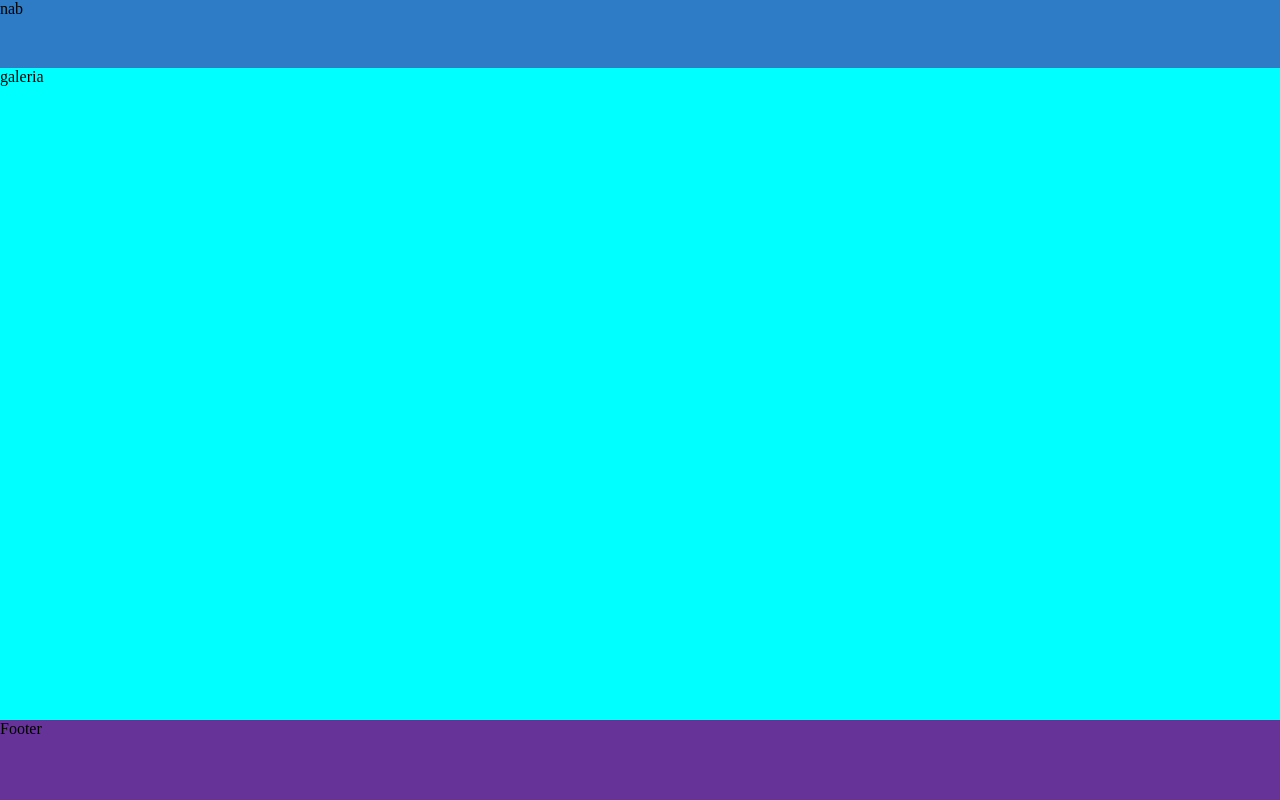
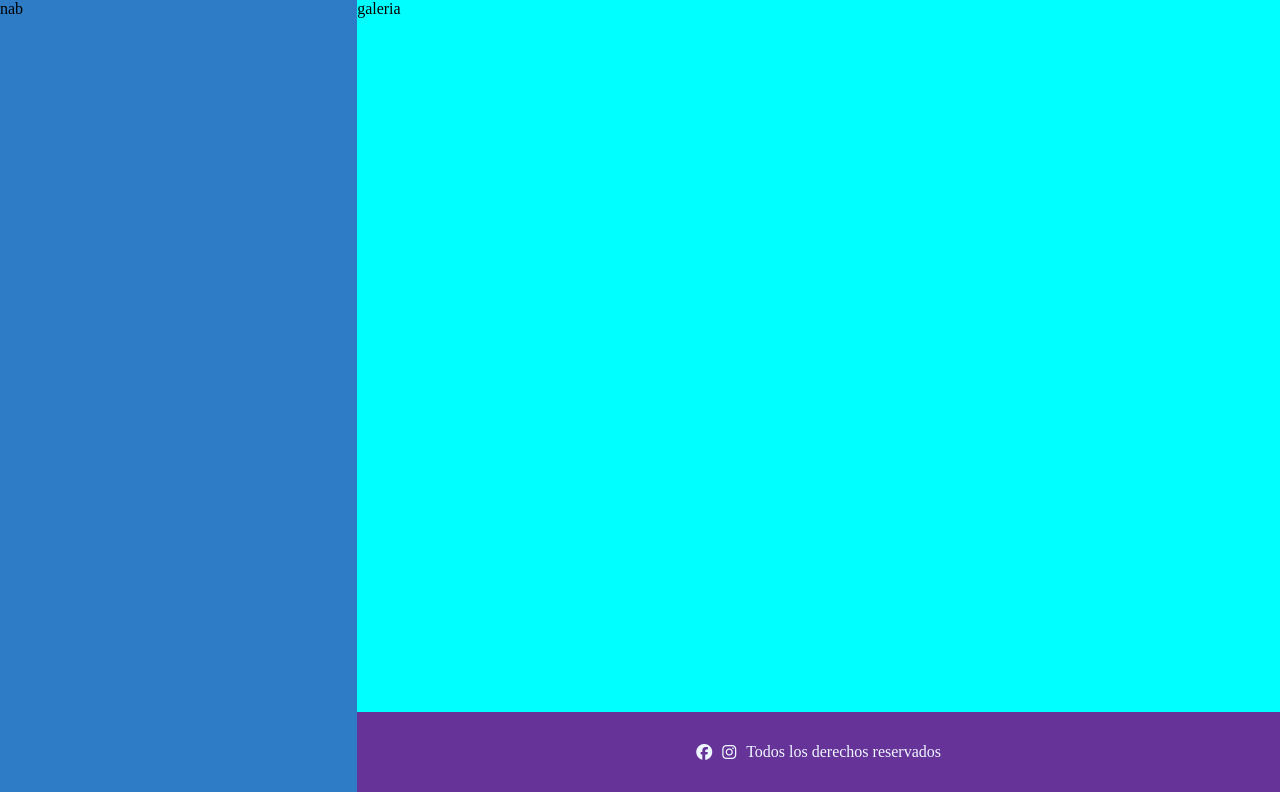
Before and after one commit to AlejandroPerezGarcia/animacion, a plain HTML site: page index.html in a window 1280 px wide. Drawn offline with Linux system fonts and the light colour scheme.

Commit message:
footer listo

```diff
--- a/assets/css/style.css
+++ b/assets/css/style.css
@@ -17,19 +17,35 @@ nav {
   background-color: #2d7cc5;
 }
 
-section{
-    grid-area: section;
-    background-color: aqua;
+section {
+  grid-area: section;
+  background-color: aqua;
 }
 
-footer{
-    grid-area: footer;
-    background-color: rebeccapurple;
+footer {
+  grid-area: footer;
+  background-color: rebeccapurple;
+  display: flex;
+  color: aliceblue;
+  align-items: center;
+  justify-content: center;
+}
+
+footer > i {
+    padding: 5px;
+}
+footer > p {
+    padding: 5px;
 }
 
 /* Large devices (desktops, 992px and up) */
-@media (min-width: 768px) {  }
-
-
-/* X-Large devices (large desktops, 1200px and up) */
-@media (min-width: 1200px) {  }
+@media (min-width: 768px) {
+  body {
+    display: grid;
+    grid-template-rows: 50px calc(100vh - 138px) 80px;
+    grid-template-areas:
+      "nav section section"
+      "nav section section"
+      "nav footer footer";
+  }
+}
--- a/index.html
+++ b/index.html
@@ -1,14 +1,25 @@
 <!DOCTYPE html>
 <html lang="es">
-<head>
-    <meta charset="UTF-8">
-    <meta name="viewport" content="width=device-width, initial-scale=1.0">
-    <link rel="stylesheet" href="./assets/css/style.css">
+  <head>
+    <meta charset="UTF-8" />
+    <meta name="viewport" content="width=device-width, initial-scale=1.0" />
+    <link rel="stylesheet" href="./assets/css/style.css" />
+    <link
+      rel="stylesheet"
+      href="https://cdnjs.cloudflare.com/ajax/libs/font-awesome/6.5.1/css/all.min.css"
+      integrity="sha512-DTOQO9RWCH3ppGqcWaEA1BIZOC6xxalwEsw9c2QQeAIftl+Vegovlnee1c9QX4TctnWMn13TZye+giMm8e2LwA=="
+      crossorigin="anonymous"
+      referrerpolicy="no-referrer"
+    />
     <title>Animacion</title>
-</head>
-<body>
-    <nav> nab</nav>
+  </head>
+  <body>
+    <nav>nab</nav>
     <section>galeria</section>
-    <footer>Footer</footer>
-</body>
+    <footer>
+      <i class="fa-brands fa-facebook"></i>
+      <i class="fa-brands fa-instagram"></i>
+      <p>Todos los derechos reservados</p>
+    </footer>
+  </body>
 </html>
```
